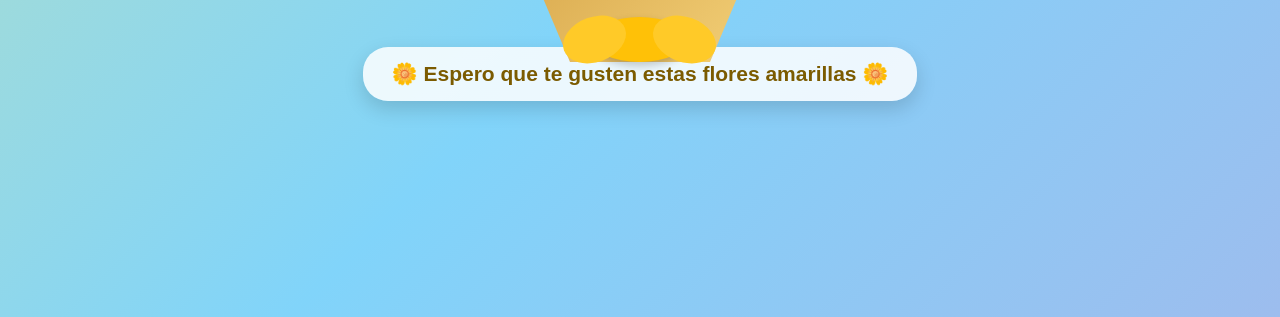
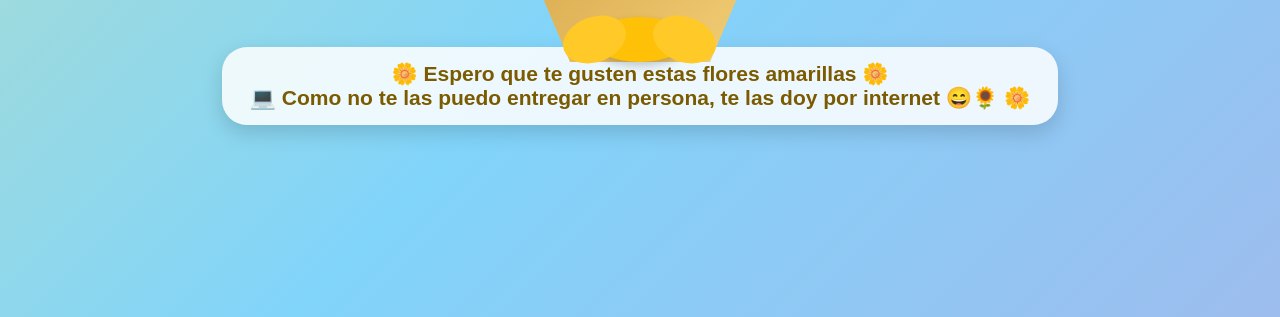
Before and after one commit to killerjash/detallito, a plain HTML site: page index.html in a window 1280 px wide. Both pictures are taken after a click on the button "Haz click aquí para ver 🌻". Shown: the part 483-800 px from the top of the page. Drawn offline with Linux system fonts and the light colour scheme.

Commit message:
Update index.html

```diff
--- a/index.html
+++ b/index.html
@@ -785,7 +785,9 @@
 
         <div class="mensaje">
 
-            🌼 Espero que te gusten estas flores amarillas 🌼
+             🌼 Espero que te gusten estas flores amarillas 🌼
+<br>
+💻 Como no te las puedo entregar en persona, te las doy por internet 😄🌻 🌼
 
         </div>
 
```
